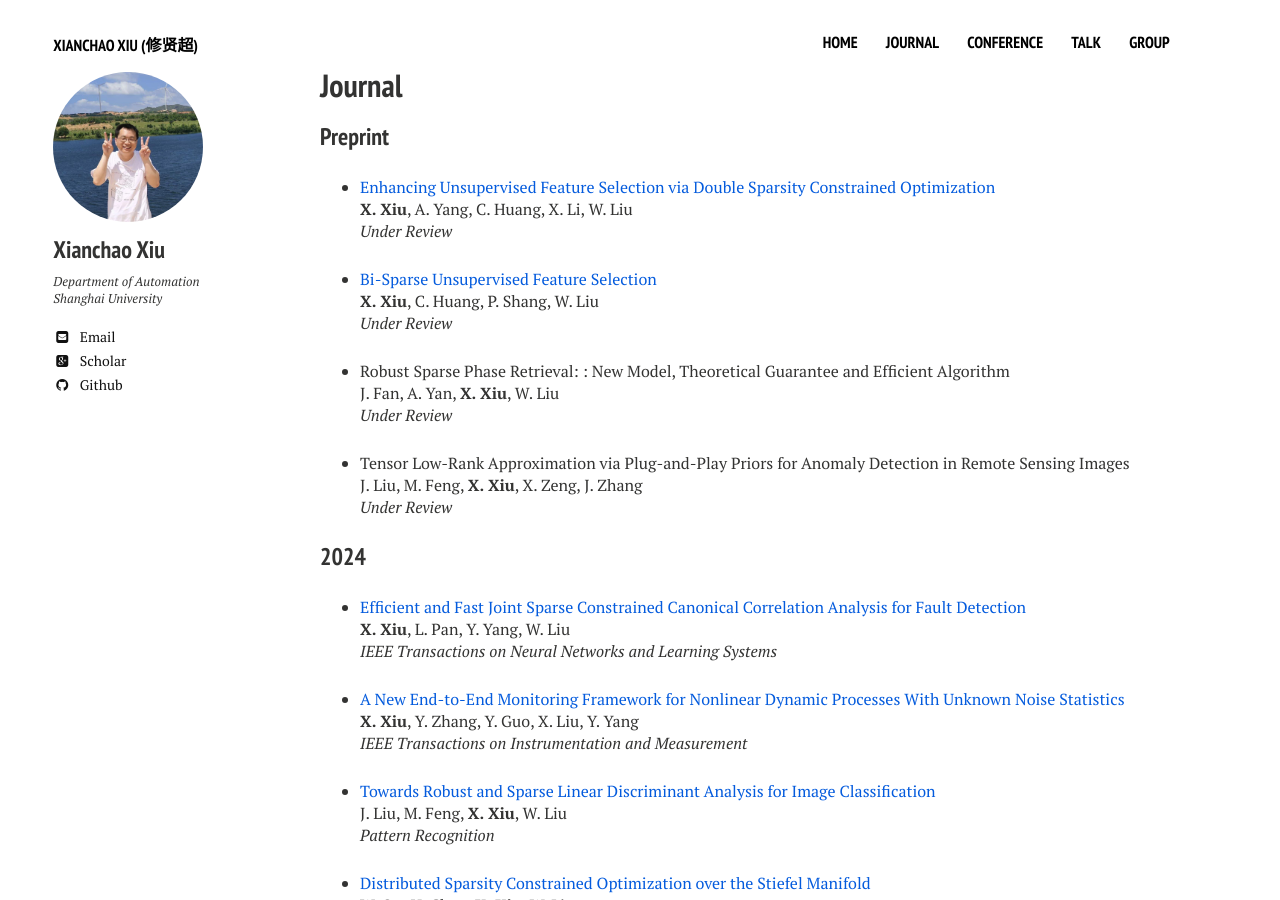
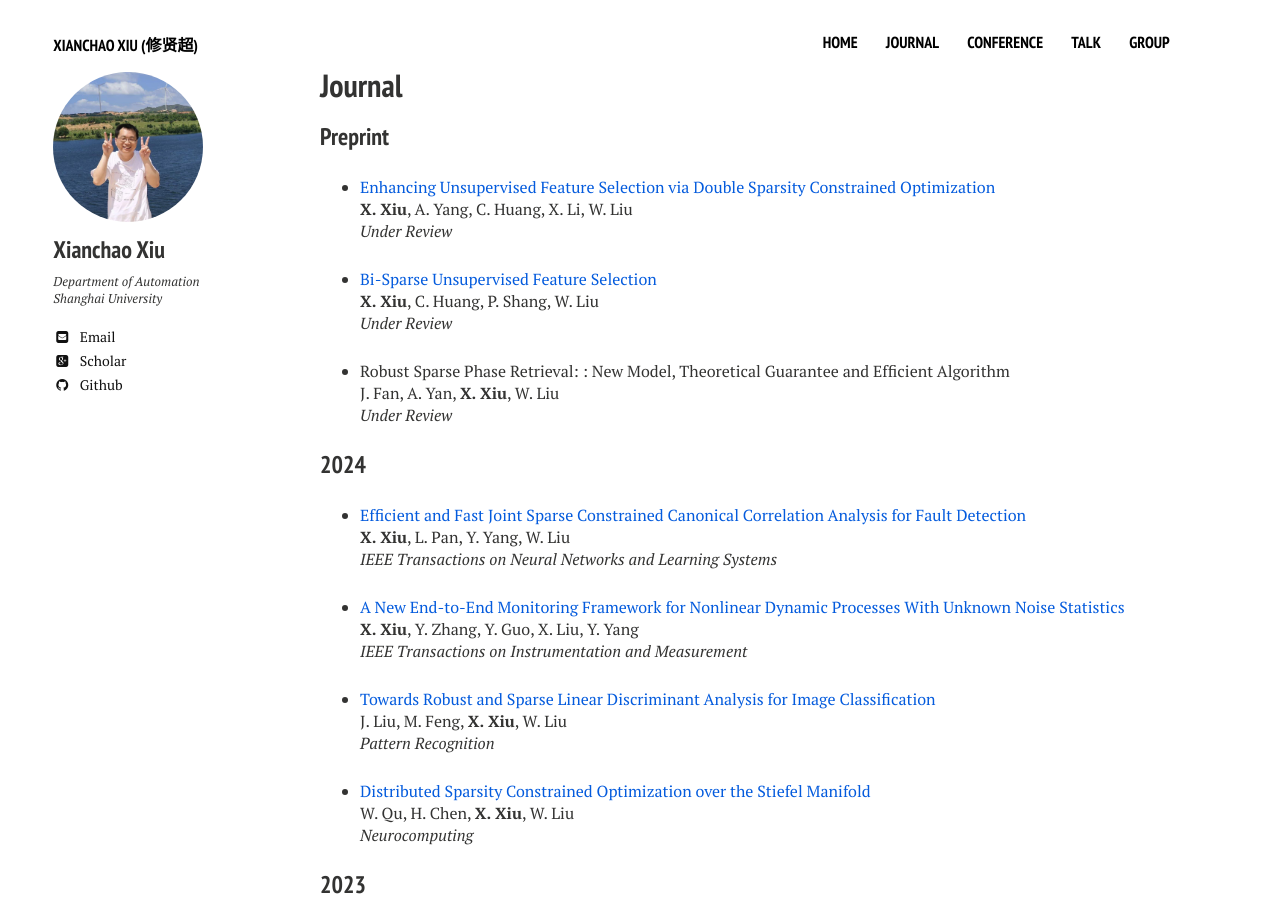
Before and after one commit to xianchaoxiu/xianchaoxiu.github.io, a Jekyll site: the page built from journal/index.md, in a window 1280 px wide and 900 px high. Built offline with Jekyll 4.4.1, drawn with Linux system fonts in a browser that asks for light colours; nearby versions of some CDN libraries.

Commit message:
Update index.md

```diff
--- a/journal/index.md
+++ b/journal/index.md
@@ -24,12 +24,6 @@ share: false
 * Robust Sparse Phase Retrieval: : New Model, Theoretical Guarantee and Efficient Algorithm <br>
 J. Fan, A. Yan, <b>X. Xiu</b>, W. Liu<br>
 <i>Under Review</i><br>
-
-
-* Tensor Low-Rank Approximation via Plug-and-Play Priors for Anomaly Detection in Remote Sensing Images<br>
-J. Liu, M. Feng, <b>X. Xiu</b>, X. Zeng, J. Zhang<br>
-<i>Under Review</i><br>
-
 
 
 
```
